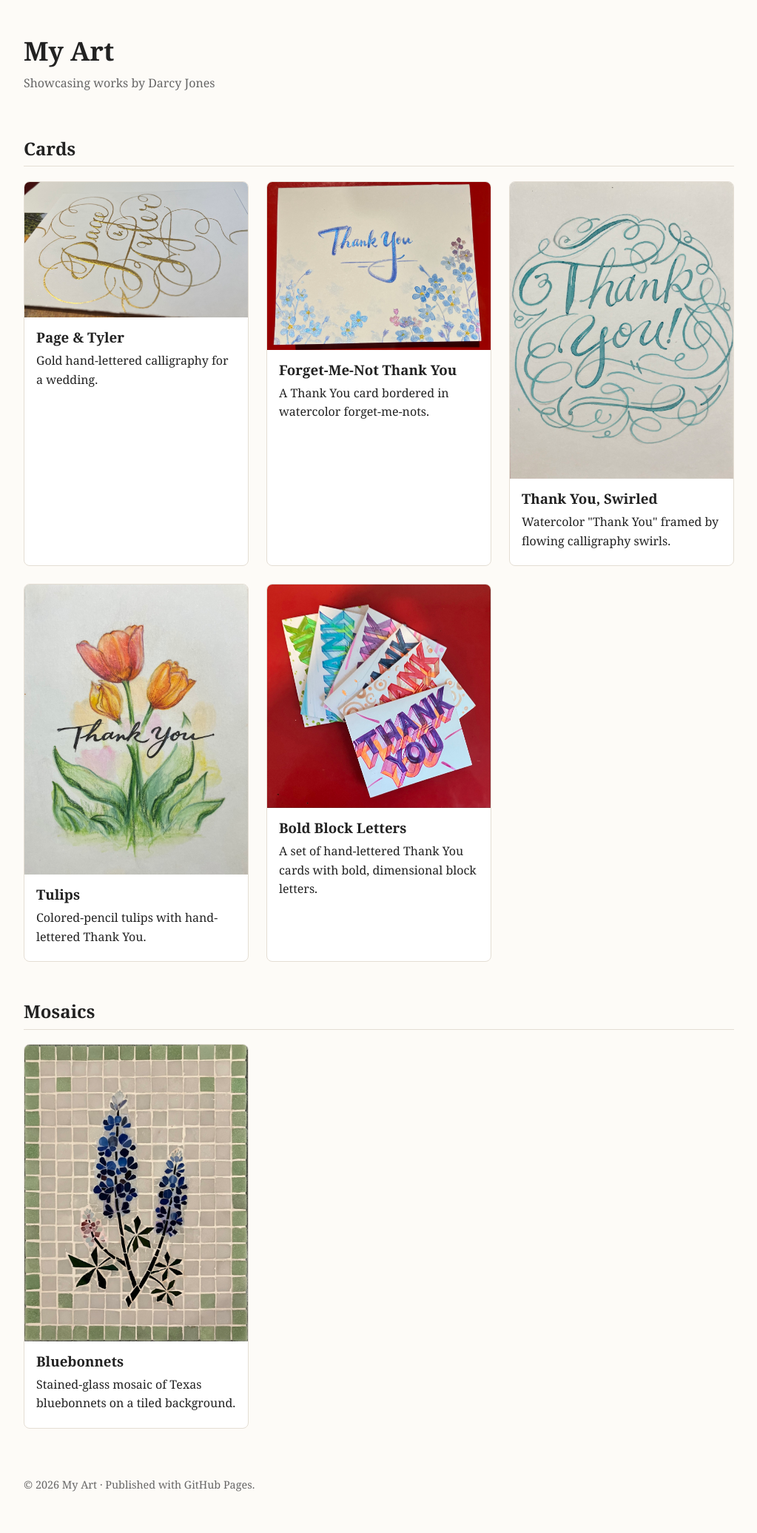
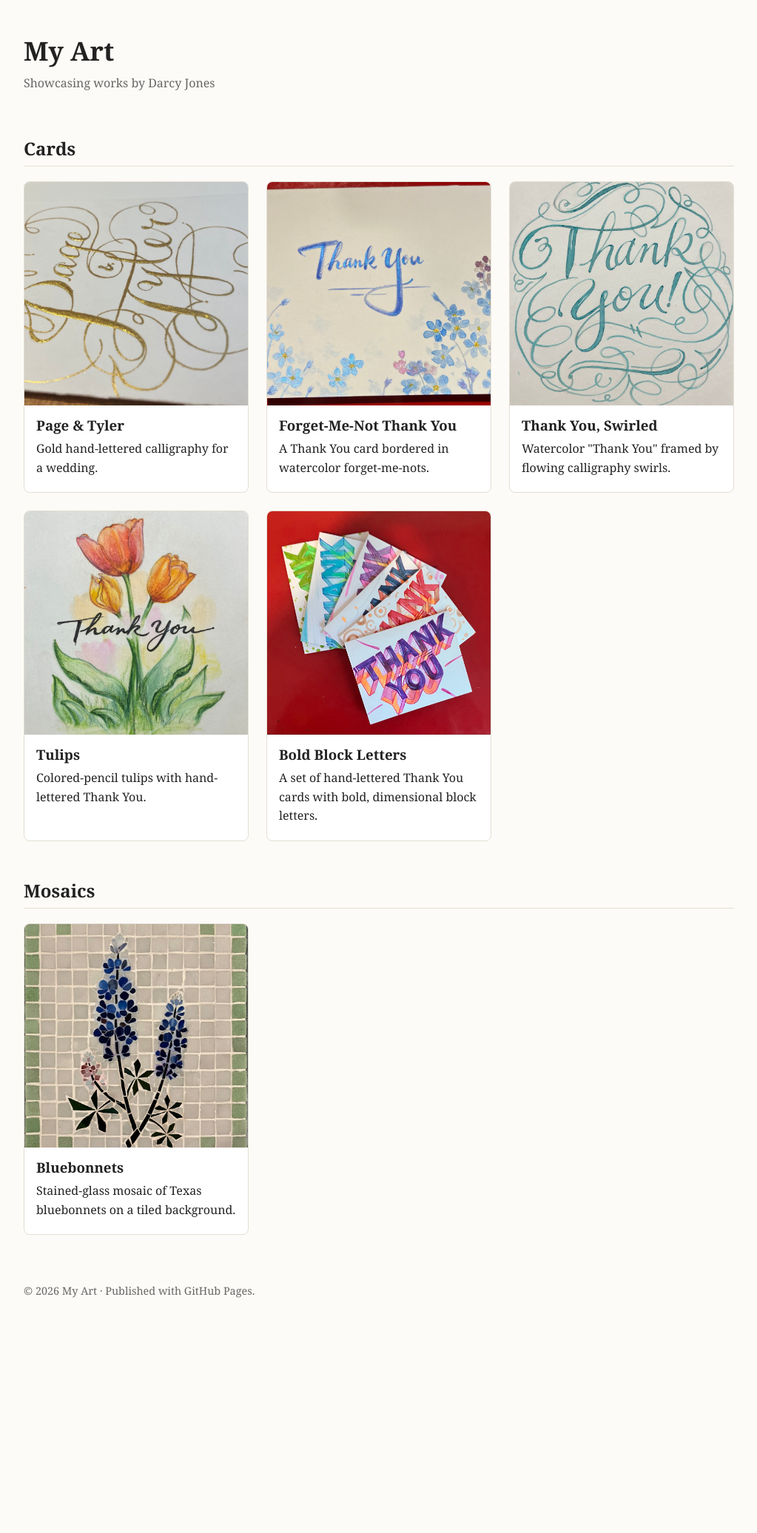
Before and after one commit to DJLiZe/portfolio, a Jekyll site: the page built from index.html, in a window 1280 px wide. Shown: the whole page at 74% size, without its empty margins (128-1151 px from the left). Built offline with Jekyll 4.4.1, drawn with Linux system fonts in a browser that asks for light colours; after the commit the page ends 1811 px from its top, so only the background shows below that.

Commit message:
Crop art card images to a square box so cards line up evenly

```diff
--- a/assets/css/style.css
+++ b/assets/css/style.css
@@ -89,10 +89,13 @@ h2 {
   overflow: hidden;
 }
 
+/* Every picture fills the same square box, so the cards in a row line up.
+   Photos that aren't square get trimmed a little at the edges. */
 .card img {
   display: block;
   width: 100%;
-  height: auto;
+  aspect-ratio: 1 / 1;
+  object-fit: cover;
 }
 
 .card .info {
```
